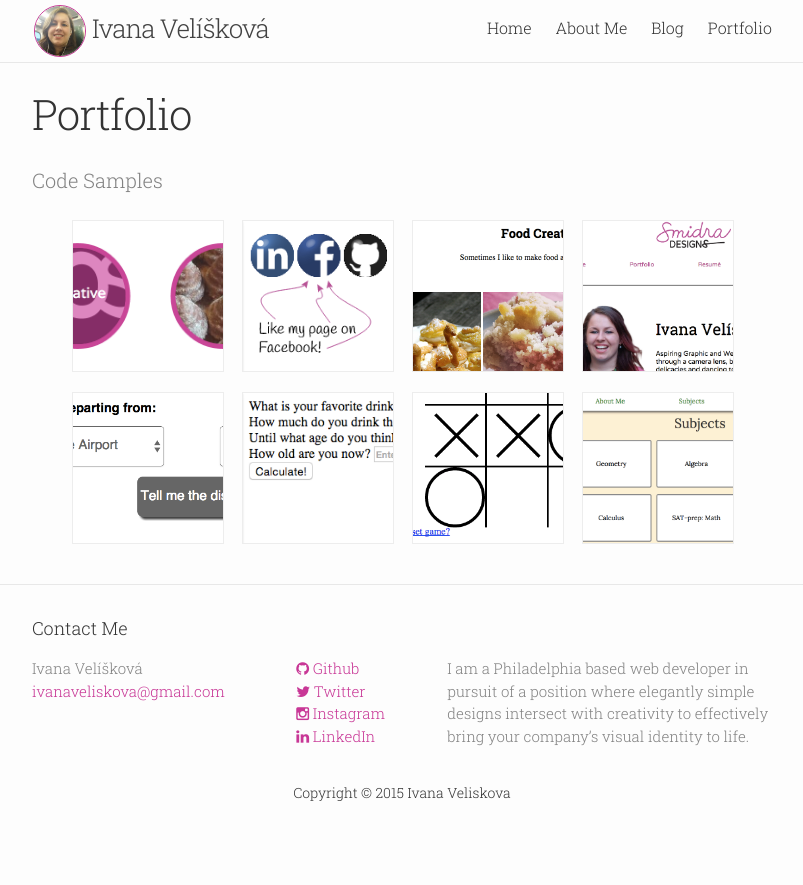
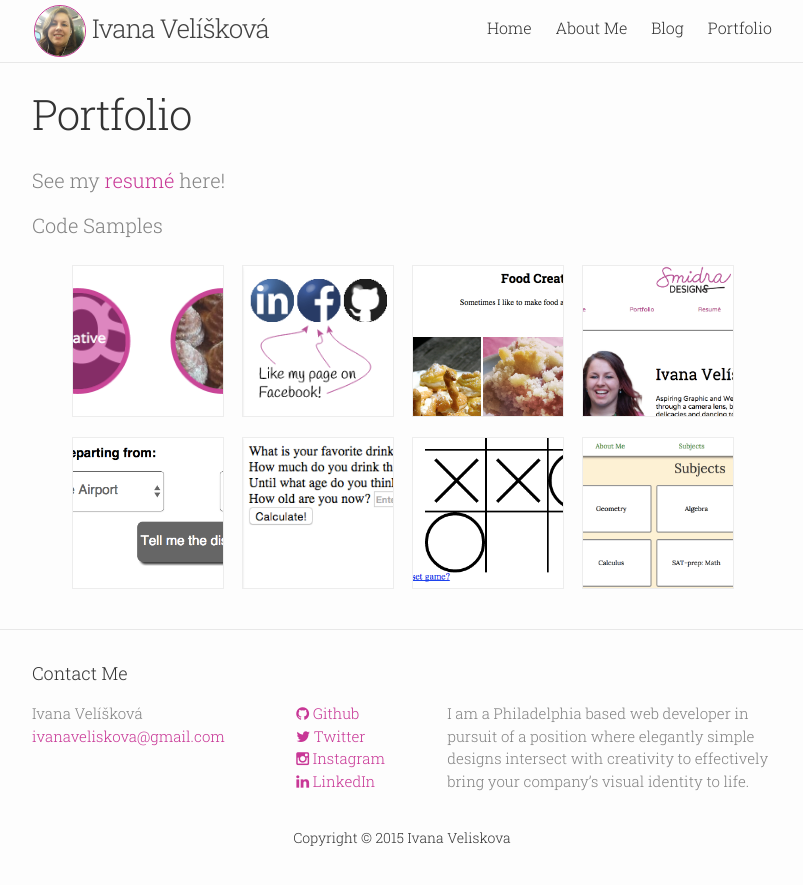
Before and after one commit to ivanaveliskova/Personal-Site, a Jekyll site: the page built from portfolio.html, in a window 1280 px wide. Shown: the top 885 px of the page, without its empty margins (238-1041 px from the left). Built offline with Jekyll 4.4.1, drawn with Linux system fonts in a browser that asks for light colours.

Commit message:
Added resume to portfolio page.

```diff
--- a/portfolio.html
+++ b/portfolio.html
@@ -18,6 +20,8 @@ Dresses
 	Self explanatory
 
 **********-->
+<h1 class="post-subheader">See my <a href="{{ site.baseurl }}/images/resume/Ivana-Veliskova-resume.pdf" target="_blank">resum&eacute;</a> here!</h1>
+
 <h1 class="post-subheader">Code Samples</h1>
 <ul class="list-photos">
 	<li>
```
Also changed, not shown: other parts of portfolio.html (+3 -1 lines).
